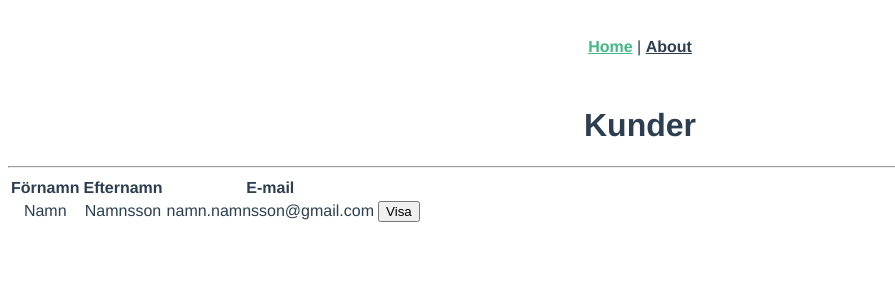
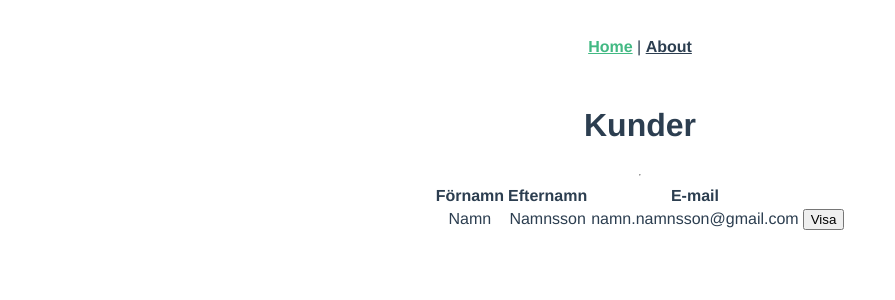
Before and after one commit to itggot-linus-styren/customer-manager-wu2, a Vue app: page / in a window 1280 px wide. Shown: the top 300 px of the page, without its empty margins (0-895 px from the left). Built offline with nearby package versions, Linux system fonts and the light colour scheme.

Commit message:
centrera innehåll

```diff
--- a/src/views/Home.vue
+++ b/src/views/Home.vue
@@ -26,3 +26,12 @@ export default {
   name: "Home",
 };
 </script>
+
+<style>
+.home {
+  display: flex;
+  align-items: center;
+  justify-content: center;
+  flex-direction: column;
+}
+</style>
```
